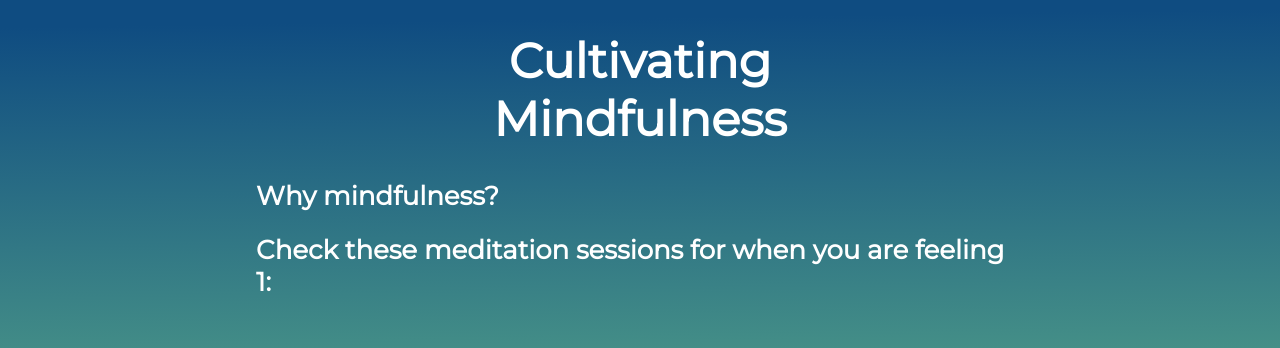
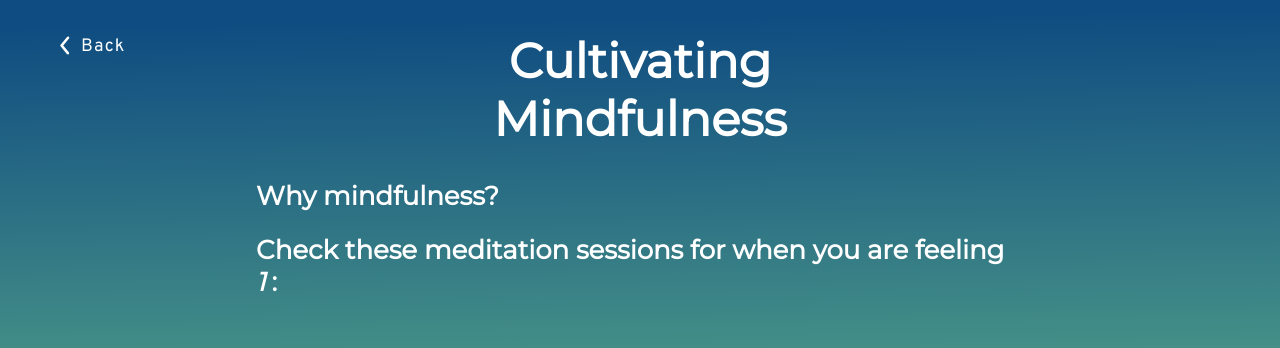
Before and after one commit to Bianca9977/Wellbeing-website, a React (Create React App) app in the folder wellbeing-website/: page /mindfulness/1 in a window 1280 px wide. Shown: the top 348 px of the page. Built offline with nearby package versions, Linux system fonts and the light colour scheme.

Commit message:
Back button and general navigation

```diff
--- a/wellbeing-website/src/App.js
+++ b/wellbeing-website/src/App.js
@@ -26,8 +26,8 @@ export default function App() {
                 <Route path="/mindfulness/:mood" element={<Mindfulness />} />
                 <Route path="/reflection/:mood" element={<Reflection />} />
                 <Route path="/peer-support/:mood" element={<PeerSupport />} />
-                <Route path="/university-resources" element={<UniversityResources />} />
-                <Route path="/day-boost/:time" element={<DayBoost />} />
+                <Route path="/university-resources/:mood" element={<UniversityResources />} />
+                <Route path="/day-boost/:mood/:time" element={<DayBoost />} />
             </Routes>
           </div>
         </Router>
--- a/wellbeing-website/src/DayBoost.js
+++ b/wellbeing-website/src/DayBoost.js
@@ -7,6 +7,7 @@ export default function DayBoost() {
     let navigate = useNavigate();
     let params = useParams();
     const time = params.time;
+    const mood = params.mood;
 
     const morningRecomm = [
       {
@@ -59,9 +60,23 @@ export default function DayBoost() {
       navigate('/explore');
     }
 
+    function goBack() {
+      navigate(-1);
+    }
+
+    function goToHomepage() {
+      navigate('/Wellbeing-website');
+    }
+
     return (
         <div className="dayboost-container">
             <div className='container'>
+              <button className='back-button' onClick={goBack}>
+                <svg width="31" height="31" viewBox="0 0 31 31" fill="none" xmlns="http://www.w3.org/2000/svg">
+                    <path d="M17.8228 24.4859C17.6302 24.4866 17.44 24.4441 17.2661 24.3616C17.0921 24.279 16.9388 24.1586 16.8176 24.0091L10.593 16.2767C10.4034 16.0461 10.2998 15.7568 10.2998 15.4583C10.2998 15.1598 10.4034 14.8706 10.593 14.64L17.0366 6.9076C17.2554 6.64442 17.5697 6.47892 17.9105 6.4475C18.2513 6.41608 18.5906 6.52132 18.8537 6.74007C19.1169 6.95882 19.2824 7.27315 19.3139 7.61393C19.3453 7.9547 19.24 8.294 19.0213 8.55718L13.2607 15.4648L18.828 22.3724C18.9856 22.5616 19.0857 22.7919 19.1164 23.0362C19.1472 23.2805 19.1074 23.5284 19.0016 23.7508C18.8959 23.9731 18.7287 24.1605 18.5197 24.2908C18.3108 24.4211 18.069 24.4888 17.8228 24.4859Z" fill="#231F20"/>
+                </svg>
+                <span>Back</span>
+              </button>
               <h1>Resources for a <br/> smooth { time }</h1>
               <div className="resources-container">
                   {getTimeArray().map((item, index) =>
@@ -71,9 +86,13 @@ export default function DayBoost() {
                   )}
               </div>
 
-              <button className='explore-button' onClick={goToExplore}>
+              {(mood !== 'explore') ?  (<button className='explore-button' onClick={goToExplore}>
                   GO TO EXPLORE
-              </button>
+              </button> ) : (
+                <button className='explore-button' onClick={goToHomepage}>
+                  INPUT MOOD
+                </button>
+              )}
           </div>
         </div>
       );
--- a/wellbeing-website/src/Mindfulness.js
+++ b/wellbeing-website/src/Mindfulness.js
@@ -58,10 +58,24 @@ export default function Mindfulness() {
         navigate('/explore');
     }
 
+    function goBack() {
+        navigate(-1);
+    }
+
+    function goToHomepage() {
+        navigate('/Wellbeing-website');
+    }
+
     return (
         <div className="mindfulness-container">
             <div className='bg-container'></div>
             <div className='container'>
+                <button className='back-button' onClick={goBack}>
+                    <svg width="31" height="31" viewBox="0 0 31 31" fill="none" xmlns="http://www.w3.org/2000/svg">
+                        <path d="M17.8228 24.4859C17.6302 24.4866 17.44 24.4441 17.2661 24.3616C17.0921 24.279 16.9388 24.1586 16.8176 24.0091L10.593 16.2767C10.4034 16.0461 10.2998 15.7568 10.2998 15.4583C10.2998 15.1598 10.4034 14.8706 10.593 14.64L17.0366 6.9076C17.2554 6.64442 17.5697 6.47892 17.9105 6.4475C18.2513 6.41608 18.5906 6.52132 18.8537 6.74007C19.1169 6.95882 19.2824 7.27315 19.3139 7.61393C19.3453 7.9547 19.24 8.294 19.0213 8.55718L13.2607 15.4648L18.828 22.3724C18.9856 22.5616 19.0857 22.7919 19.1164 23.0362C19.1472 23.2805 19.1074 23.5284 19.0016 23.7508C18.8959 23.9731 18.7287 24.1605 18.5197 24.2908C18.3108 24.4211 18.069 24.4888 17.8228 24.4859Z" fill="#231F20"/>
+                    </svg>
+                    <span>Back</span>
+                </button>
                 <h1>Cultivating <br/> Mindfulness</h1>
                 <div>
                     <h2>Why mindfulness?</h2>
@@ -74,9 +88,13 @@ export default function Mindfulness() {
                         ))}
                     </Carousel>
                 </div>
-                <button className='explore-button' onClick={goToExplore}>
-                    GO TO EXPLORE
-                </button>
+                {(mood !== 'explore') ?  (<button className='explore-button' onClick={goToExplore}>
+                  GO TO EXPLORE
+                </button> ) : (
+                    <button className='explore-button' onClick={goToHomepage}>
+                    INPUT MOOD
+                    </button>
+                )}
           </div>
         </div>
       );
--- a/wellbeing-website/src/PeerSupport.js
+++ b/wellbeing-website/src/PeerSupport.js
@@ -122,15 +122,29 @@ export default function PeerSupport() {
       navigate('/explore');
     }
 
+    function goBack() {
+      navigate(-1);
+    }
+
+    function goToHomepage() {
+      navigate('/Wellbeing-website');
+    }
+
     return (
         <div className="peersupport-container">
           <div className='container'>
+              <button className='back-button' onClick={goBack}>
+                  <svg width="31" height="31" viewBox="0 0 31 31" fill="none" xmlns="http://www.w3.org/2000/svg">
+                      <path d="M17.8228 24.4859C17.6302 24.4866 17.44 24.4441 17.2661 24.3616C17.0921 24.279 16.9388 24.1586 16.8176 24.0091L10.593 16.2767C10.4034 16.0461 10.2998 15.7568 10.2998 15.4583C10.2998 15.1598 10.4034 14.8706 10.593 14.64L17.0366 6.9076C17.2554 6.64442 17.5697 6.47892 17.9105 6.4475C18.2513 6.41608 18.5906 6.52132 18.8537 6.74007C19.1169 6.95882 19.2824 7.27315 19.3139 7.61393C19.3453 7.9547 19.24 8.294 19.0213 8.55718L13.2607 15.4648L18.828 22.3724C18.9856 22.5616 19.0857 22.7919 19.1164 23.0362C19.1472 23.2805 19.1074 23.5284 19.0016 23.7508C18.8959 23.9731 18.7287 24.1605 18.5197 24.2908C18.3108 24.4211 18.069 24.4888 17.8228 24.4859Z" fill="#231F20"/>
+                  </svg>
+                  <span>Back</span>
+              </button>
               <h1>Peer support for <br/> community wellbeing</h1>
               <div>
                   <h2>How does it work?</h2>
               </div>
               <div className='chats-container'>
-                {(mood != 'explore') && <h2>Recommended Chats</h2>}
+                {(mood !== 'explore') && <h2>Recommended Chats</h2>}
                 <div className='recommended-chats'>
                   {getMoodArray().map((item, index) => {
                   return  item.recommended &&
@@ -141,7 +155,7 @@ export default function PeerSupport() {
                     </div>
                     })}
                 </div>
-                {(mood != 'explore') ? (
+                {(mood !== 'explore') ? (
                   <h3>Other chats:</h3>
                 ) : (
                   <h3>All available chats:</h3>
@@ -158,9 +172,13 @@ export default function PeerSupport() {
                 </div>
               </div>
 
-              <button className='explore-button' onClick={goToExplore}>
+              {(mood !== 'explore') ?  (<button className='explore-button' onClick={goToExplore}>
                   GO TO EXPLORE
-              </button>
+              </button> ) : (
+                <button className='explore-button' onClick={goToHomepage}>
+                  INPUT MOOD
+                </button>
+              )}
           </div>
         </div>
       );
--- a/wellbeing-website/src/Reflection.js
+++ b/wellbeing-website/src/Reflection.js
@@ -87,9 +87,23 @@ export default function Reflection() {
       element.click();
     }
 
+    function goBack() {
+      navigate(-1);
+    }
+
+    function goToHomepage() {
+      navigate('/Wellbeing-website');
+    }
+
     return (
         <div className="reflection-container">
           <div className='container'>
+              <button className='back-button' onClick={goBack}>
+                <svg width="31" height="31" viewBox="0 0 31 31" fill="none" xmlns="http://www.w3.org/2000/svg">
+                    <path d="M17.8228 24.4859C17.6302 24.4866 17.44 24.4441 17.2661 24.3616C17.0921 24.279 16.9388 24.1586 16.8176 24.0091L10.593 16.2767C10.4034 16.0461 10.2998 15.7568 10.2998 15.4583C10.2998 15.1598 10.4034 14.8706 10.593 14.64L17.0366 6.9076C17.2554 6.64442 17.5697 6.47892 17.9105 6.4475C18.2513 6.41608 18.5906 6.52132 18.8537 6.74007C19.1169 6.95882 19.2824 7.27315 19.3139 7.61393C19.3453 7.9547 19.24 8.294 19.0213 8.55718L13.2607 15.4648L18.828 22.3724C18.9856 22.5616 19.0857 22.7919 19.1164 23.0362C19.1472 23.2805 19.1074 23.5284 19.0016 23.7508C18.8959 23.9731 18.7287 24.1605 18.5197 24.2908C18.3108 24.4211 18.069 24.4888 17.8228 24.4859Z" fill="#231F20"/>
+                </svg>
+                <span>Back</span>
+              </button>
               <h1>Self-reflection for <br/> Personal Growth</h1>
               <div>
                   <h2>Why self-reflection?</h2>
@@ -106,9 +120,13 @@ export default function Reflection() {
                   </Carousel>
                 <button className="save-button" onClick={downloadTxtFile} data-tooltip-id="my-tooltip" data-tooltip-content="Hello world!">Save answers</button>
               </div>
-                <button className='explore-button' onClick={goToExplore}>
+              {(mood !== 'explore') ?  (<button className='explore-button' onClick={goToExplore}>
                   GO TO EXPLORE
+              </button> ) : (
+                <button className='explore-button' onClick={goToHomepage}>
+                  INPUT MOOD
                 </button>
+              )}
           </div>
           <Tooltip place="bottom" type="info" effect="solid" id="my-tooltip" />
         </div>
--- a/wellbeing-website/src/UniversityResources.js
+++ b/wellbeing-website/src/UniversityResources.js
@@ -23,9 +23,23 @@ export default function UniversityResources() {
       navigate('/explore');
     }
 
+    function goBack() {
+      navigate(-1);
+    }
+
+    function goToHomepage() {
+      navigate('/Wellbeing-website');
+    }
+
     return (
       <div className="university-container">
         <div className='container'>
+            <button className='back-button' onClick={goBack}>
+              <svg width="31" height="31" viewBox="0 0 31 31" fill="none" xmlns="http://www.w3.org/2000/svg">
+                  <path d="M17.8228 24.4859C17.6302 24.4866 17.44 24.4441 17.2661 24.3616C17.0921 24.279 16.9388 24.1586 16.8176 24.0091L10.593 16.2767C10.4034 16.0461 10.2998 15.7568 10.2998 15.4583C10.2998 15.1598 10.4034 14.8706 10.593 14.64L17.0366 6.9076C17.2554 6.64442 17.5697 6.47892 17.9105 6.4475C18.2513 6.41608 18.5906 6.52132 18.8537 6.74007C19.1169 6.95882 19.2824 7.27315 19.3139 7.61393C19.3453 7.9547 19.24 8.294 19.0213 8.55718L13.2607 15.4648L18.828 22.3724C18.9856 22.5616 19.0857 22.7919 19.1164 23.0362C19.1472 23.2805 19.1074 23.5284 19.0016 23.7508C18.8959 23.9731 18.7287 24.1605 18.5197 24.2908C18.3108 24.4211 18.069 24.4888 17.8228 24.4859Z" fill="#231F20"/>
+              </svg>
+              <span>Back</span>
+            </button>
             <h1>University Resources</h1>
             <div className="resources-container">
                 {resources.map((item, index) =>
@@ -35,9 +49,13 @@ export default function UniversityResources() {
                 )}
             </div>
 
-            <button className='explore-button' onClick={goToExplore}>
+            {(mood !== 'explore') ?  (<button className='explore-button' onClick={goToExplore}>
                 GO TO EXPLORE
-            </button>
+            </button> ) : (
+              <button className='explore-button' onClick={goToHomepage}>
+                INPUT MOOD
+              </button>
+            )}
         </div>
       </div>
     );
--- a/wellbeing-website/src/styles/common.scss
+++ b/wellbeing-website/src/styles/common.scss
@@ -25,6 +25,46 @@
         transition: all 1s;
         border-color: $color_orange;
         box-shadow: 0px 4px 30px 0px $color_orange;
+    }
+}
+
+.back-button {
+    display: flex;
+    align-items: center;
+    position: absolute;
+    left: 50px;
+    top: 30px;
+    border: none;
+    color: white;
+    font-size: 18px;
+    background-color: transparent;
+    cursor: pointer;
+    font-family: 'Overpass', sans-serif;
+    letter-spacing: 1px;
+    padding: 0;
+    transition: all 1s;
+
+    span {
+        padding-top: 2px;
+    }
+
+    svg {
+        path {
+            transition: all 1s;
+            fill: white;
+        }
+    }
+
+    &:hover {
+        transition: all 1s;
+        color: $color_orange;
+
+        svg {
+            path {
+                transition: all 1s;
+                fill: $color_orange;
+            }
+        }
     }
 }
 
--- a/wellbeing-website/src/styles/mindfulness.scss
+++ b/wellbeing-website/src/styles/mindfulness.scss
@@ -29,6 +29,12 @@
             color: white;
             text-align: start;
             font-family: 'Montserrat', sans-serif;
+
+            .mood-text {
+                font-style: italic;
+                font-weight: 800;
+                padding-right: 6px;
+            }
         }
     }
 
```
Also changed, not shown: wellbeing-website/src/ExplorePage.js (+16 -6 lines), wellbeing-website/src/MoodRecommendation.js (+4 -4 lines), wellbeing-website/src/styles/recommendations.scss (+7 -1 lines). Lines whose indentation alone changed are shown as unchanged.
